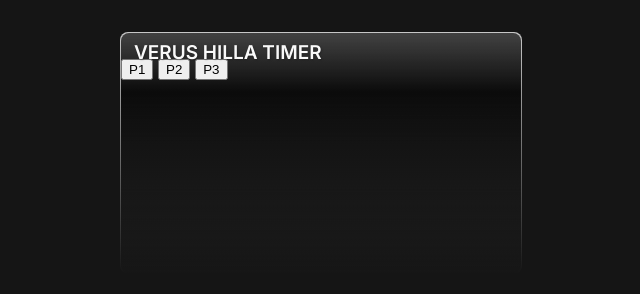
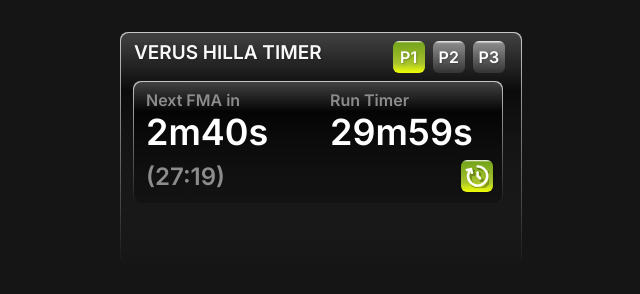
Before and after one commit to waynecen/maple-timer, a plain HTML site: page index.html in a window 1280 px wide. Shown: the whole page, without its empty margins (319-959 px from the left). Drawn offline with Linux system fonts and the light colour scheme.

Commit message:
Updated HTML & CSS, styled buttons

```diff
--- a/css/main.css
+++ b/css/main.css
@@ -14,8 +14,10 @@ container {
 }
 
 .timer {
+	display: flex;
+	flex-direction: column;
 	width: 400px;
-	height: 240px;
+	height: 232px;
 	font-family: "Inter", sans-serif;
 	font-size: 19px;
 	color: #f9f9f9;
@@ -35,8 +37,10 @@ container {
 	font-family: "Inter", sans-serif;
 	font-size: 19px;
 	position: relative;
-	top: 8px;
-	left: 13px;
+	padding-top: 8px;
+	padding-left: 13px;
+	justify-content: flex-start;
+	margin-right: 67px;
 }
 
 .timer__wrapper {
@@ -48,3 +52,142 @@ container {
 		rgba(199, 199, 199, 0) 100%
 	);
 }
+
+.timer__header {
+	display: flex;
+	justify-content: flex-start;
+	width: 400px;
+}
+
+.timer__header button {
+	font-family: "Inter", sans-serif;
+	font-weight: bold;
+	font-size: 16px;
+	text-shadow: 1px 1px 2px rgba(0, 0, 0, 0.25);
+	color: white;
+	width: 32px;
+	height: 32px;
+	border: none;
+	border-radius: 6px;
+	margin-top: 8px;
+	margin-left: 4px;
+	margin-right: 4px;
+}
+
+button.phaseOne:hover,
+button.phaseTwo:hover,
+button.phaseThree:hover,
+button.reset:hover {
+	outline: #ffffff solid 2px;
+}
+
+button.phaseOne {
+	background: linear-gradient(
+		180deg,
+		#ffffff 0%,
+		#75a41c 6.25%,
+		#a9c42d 70.83%,
+		#efff03 100%
+	);
+}
+
+button.phaseTwo {
+	background: linear-gradient(
+		180deg,
+		rgba(255, 255, 255, 0.952969) 0%,
+		#888888 8.33%,
+		rgba(67, 67, 67, 0.57) 100%
+	);
+}
+
+button.phaseThree {
+	background: linear-gradient(
+		180deg,
+		rgba(255, 255, 255, 0.952969) 0%,
+		#888888 8.33%,
+		rgba(67, 67, 67, 0.57) 100%
+	);
+}
+
+.timer__section {
+	position: relative;
+	padding: 1px;
+	padding-left: 12px;
+	padding-top: 8px;
+	height: 112px;
+	width: 184px;
+	color: #fff;
+}
+
+.timer__container {
+	display: flex;
+	flex-direction: row;
+	width: 368px;
+	border-radius: 8px;
+	background: linear-gradient(
+		180deg,
+		#414141 0%,
+		rgba(0, 0, 0, 0.78) 24.48%,
+		rgba(97, 97, 97, 0.17) 100%
+	);
+	background-color: rgba(0, 0, 0, 0.88);
+}
+
+.timer__container-borderWrap {
+	border-radius: 8px;
+	margin-top: 8px;
+	margin-left: 12px;
+	width: 368px;
+	padding: 1px;
+	border-radius: 8px;
+	background: linear-gradient(
+		180deg,
+		#c7c7c7 0%,
+		rgba(199, 199, 199, 0) 100%
+	);
+}
+
+.timer__section h3 {
+	font-family: "Inter", sans-serif;
+	font-size: 16px;
+	color: #8c8c8c;
+}
+
+.timer__nextFMA,
+.timer__runTimer {
+	font-size: 36px;
+}
+
+.timer__FMAtime {
+	font-size: 24px;
+	color: #8c8c8c;
+	margin-top: 8px;
+}
+
+.timer__section-wrapper {
+	display: flex;
+	justify-content: flex-end;
+	margin-right: 8px;
+}
+
+button.reset {
+	filter: drop-shadow(0.75px 0.75px 1.5px rgba(0, 0, 0, 0.25));
+	width: 32px;
+	height: 32px;
+	border: none;
+	border-radius: 6px;
+	background: linear-gradient(
+		180deg,
+		#ffffff 0%,
+		#75a41c 6.25%,
+		#a9c42d 70.83%,
+		#efff03 100%
+	);
+	border-radius: 6px;
+	margin-top: 6px;
+	padding-top: 2px;
+
+	display: flex;
+	justify-content: center;
+	align-items: center;
+}
--- a/index.html
+++ b/index.html
@@ -18,11 +18,35 @@
 		<container>
 			<div class="timer__wrapper">
 				<div class="timer">
-					<h1>VERUS HILLA TIMER</h1>
+					<div class="timer__header">
+						<h1>VERUS HILLA TIMER</h1>
 
-					<button class="button__phaseOne">P1</button>
-					<button class="button__phaseTwo">P2</button>
-					<button class="button__phaseThree">P3</button>
+						<button class="phaseOne">P1</button>
+						<button class="phaseTwo">P2</button>
+						<button class="phaseThree">P3</button>
+					</div>
+
+					<div class="timer__container-borderWrap">
+						<div class="timer__container">
+							<div class="timer__section">
+								<h3>Next FMA in</h3>
+								<div class="timer__nextFMA">2m40s</div>
+								<div class="timer__FMAtime">(27:19)</div>
+							</div>
+							<div class="timer__section">
+								<h3>Run Timer</h3>
+								<div class="timer__runTimer">29m59s</div>
+								<div class="timer__section-wrapper">
+									<button class="reset">
+										<img
+											src="img/resetButton.svg"
+											alt="Reset Button"
+										/>
+									</button>
+								</div>
+							</div>
+						</div>
+					</div>
 				</div>
 			</div>
 		</container>
```
Also changed, not shown: img/resetButton.svg (added).
